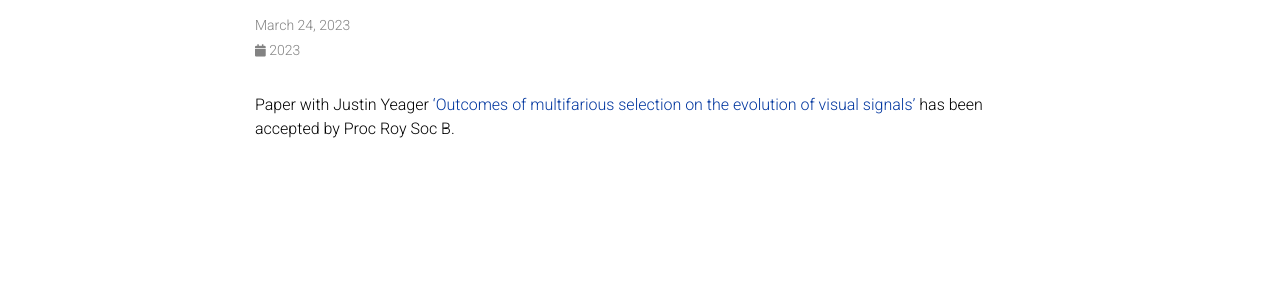
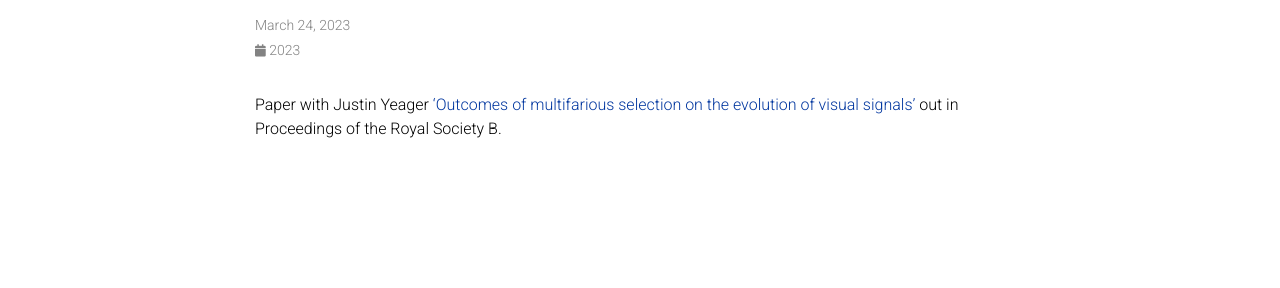
Before and after one commit to openacchio/openacchio.github.io, a Jekyll site: the page built from _news/announcement_2.md, in a window 1280 px wide. Shown: the part 146-434 px from the top of the page. Built offline with Jekyll 4.4.1, drawn with Linux system fonts in a browser that asks for light colours; comment, search, counter and statistics services are not loaded; a style sheet for code colours, icons or effects is not loaded.

Commit message:
Update announcement_2.md

```diff
--- a/_news/announcement_2.md
+++ b/_news/announcement_2.md
@@ -4,4 +4,4 @@
 inline: true
 ---
 
-Paper with Justin Yeager ['Outcomes of multifarious selection on the evolution of visual signals'](https://TBD/) has been accepted by Proc Roy Soc B.
+Paper with Justin Yeager ['Outcomes of multifarious selection on the evolution of visual signals']([https://TBD/](https://royalsocietypublishing.org/doi/full/10.1098/rspb.2023.0327)) out in Proceedings of the Royal Society B.
```
